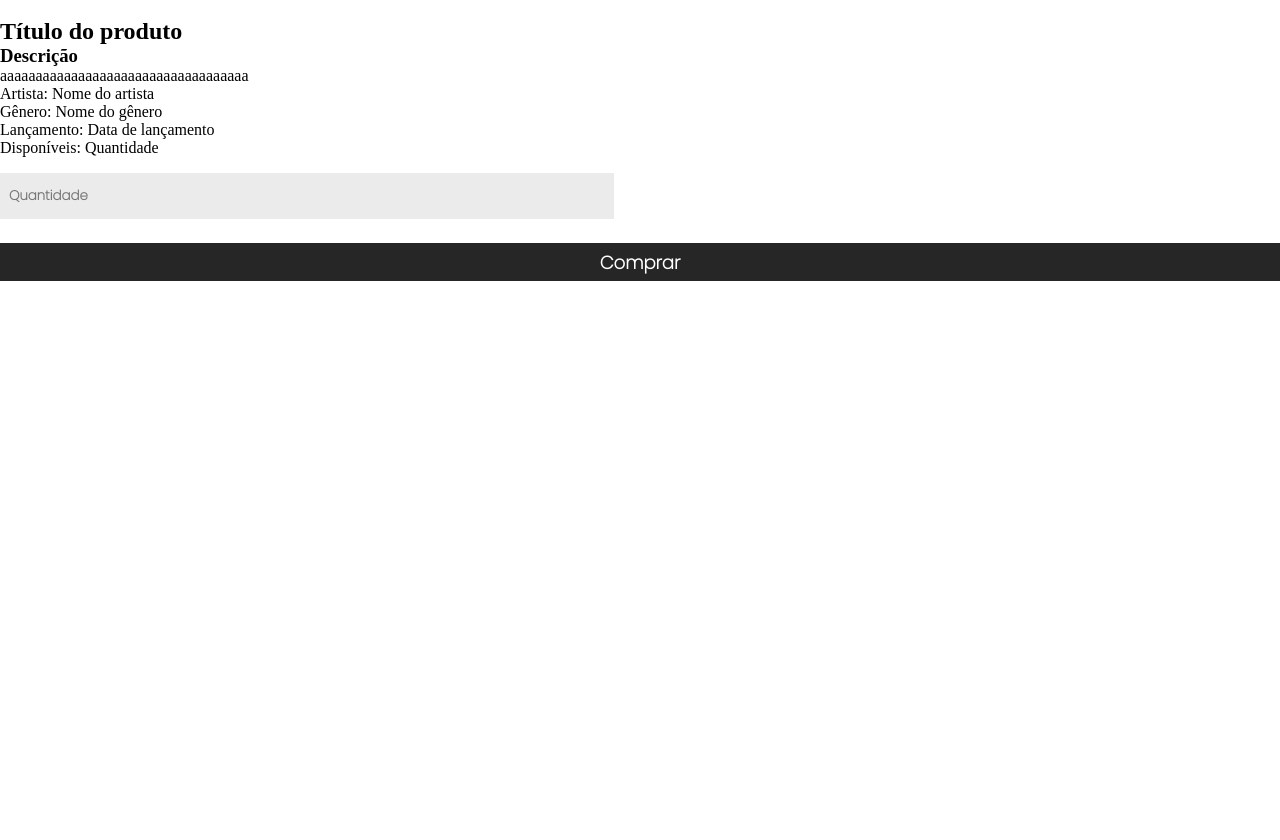
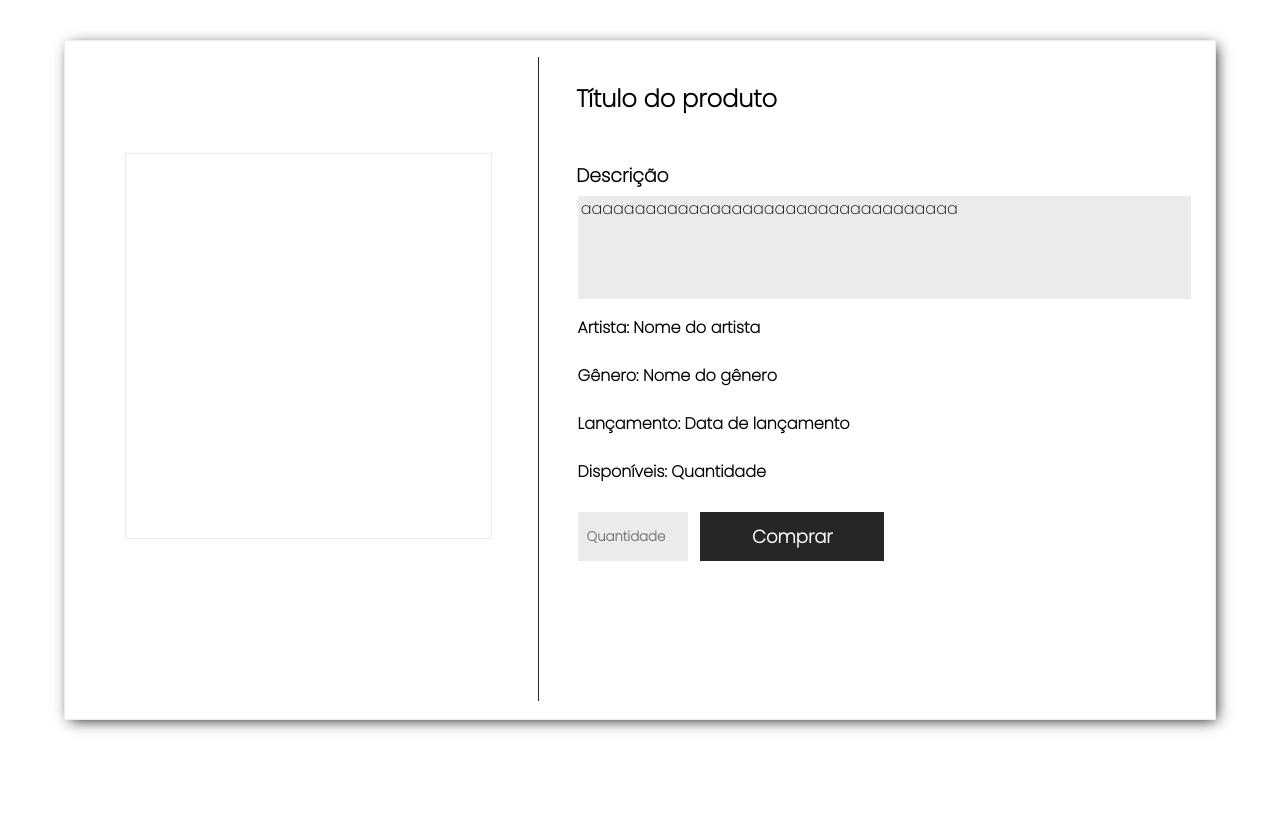
Before and after one commit to henrickrafael/vinyeshop, a PHP site: page /Php/Visualizar.html in a window 1280 px wide. Before the commit the page ends 281 px from the top, so only its background shows below. Run offline with PHP 8.4, Linux system fonts and the light colour scheme.

Commit message:
009 feat: adicao de tela de visualizacao de produto

```diff
--- a/Css/style.css
+++ b/Css/style.css
@@ -410,3 +422,143 @@ img .image-error  {
     font-family: 'Poppins', sans-serif;
     font-weight: 900;
 }
+
+.form-1 {
+    border-right: 1px solid #262626;
+}
+
+.input-login label {
+    font-family: 'Poppins', sans-serif;
+    font-weight: bold;
+    margin-right: 2em;
+}
+
+.input-file {
+    margin-bottom: 2.5em;
+}
+
+.error-pwd {
+    font-size: smaller;
+}
+
+.main-product-wrapper {
+    border: 1px solid #ecebeb;
+    box-sizing: border-box;
+    margin: 0 auto;
+    margin-top: 2.5em;
+    width: 90%;
+    height: 85%;
+    display: flex;
+    justify-content: space-around;
+    box-shadow: 3px 3px 14px -3px rgba(0,0,0,0.94);
+}
+
+.img-product-view {
+    /* border: 1px solid; */
+    border-right: 1px solid #262626;
+    box-sizing: border-box;
+    margin-top: 1em;
+    width: 40%;
+    height: 95%;
+    display: block;
+}
+
+.img-product-info {
+    /* border: 1px solid; */
+    box-sizing: border-box;
+    margin-top: 1em;
+    width: 55%;
+    height: 95%;
+    display: block;
+}
+
+.img-product-info .label-header,
+.product-description .label-header{
+    /* border: 1px solid; */
+    margin-top: 1em;
+    box-sizing: border-box;
+    width: 100%;
+    height: 4em;
+    font-family: 'Poppins', sans-serif;
+    text-align: start;
+    padding: 8px;
+}
+
+.product-description .label-header {
+    height: 2.5em;
+}
+
+.product-description {
+    /* border: 1px solid; */
+    box-sizing: border-box;
+    width: 100%;
+    height: 80%;
+}
+
+.text-info {
+    margin: 0 auto;
+    margin-top: 0.2em;
+    background: #ecebeb;
+    box-sizing: border-box;
+    width: 97%;
+    height: 20%;
+    text-align: left;
+    font-family: 'Poppins', sans-serif;
+}
+
+.text-info p {
+    margin-left: 0.2em;
+}
+
+.artist-label,
+.genre-label,
+.release-label,
+.quantity-label,
+.button-label {
+    /* border: 1px solid; */
+    margin: 0 auto;
+    margin-top: 1em;
+    box-sizing: border-box;
+    font-family: 'Poppins', sans-serif;
+    font-weight: bold;
+    height: 2em;
+    width: 97%;
+}
+
+.button-label {
+    height: 4em;
+    display: flex;
+    justify-content: left;
+}
+
+ .button-label input[type="number"] {
+    width: 90%;
+}
+
+.button-label .price-wrapper-pw {
+    /* border: 1px solid; */
+    width: 20%;
+    height: 90%;
+    margin-top: 0.3em;
+    text-align: end;
+}
+
+.button-label .input-wrapper-pw {
+    /* border: 1px solid red; */
+    width: 30%;
+    margin-top: 0.3em;
+}
+
+.button-label .input-wrapper-submit-pw {
+    /* border: 1px solid blue; */
+    height: 80%;
+}
+
+.img-product-wrapper {
+    border: 1px solid #ecebeb;
+    box-sizing: border-box;
+    margin: 0 auto;
+    margin-top: 6em;
+    width: 80%;
+    height: 60%;
+}
```
Also changed, not shown: other parts of Css/style.css (+21 -9 lines), JS/validatePassword.js (added, +20 -0 lines).
